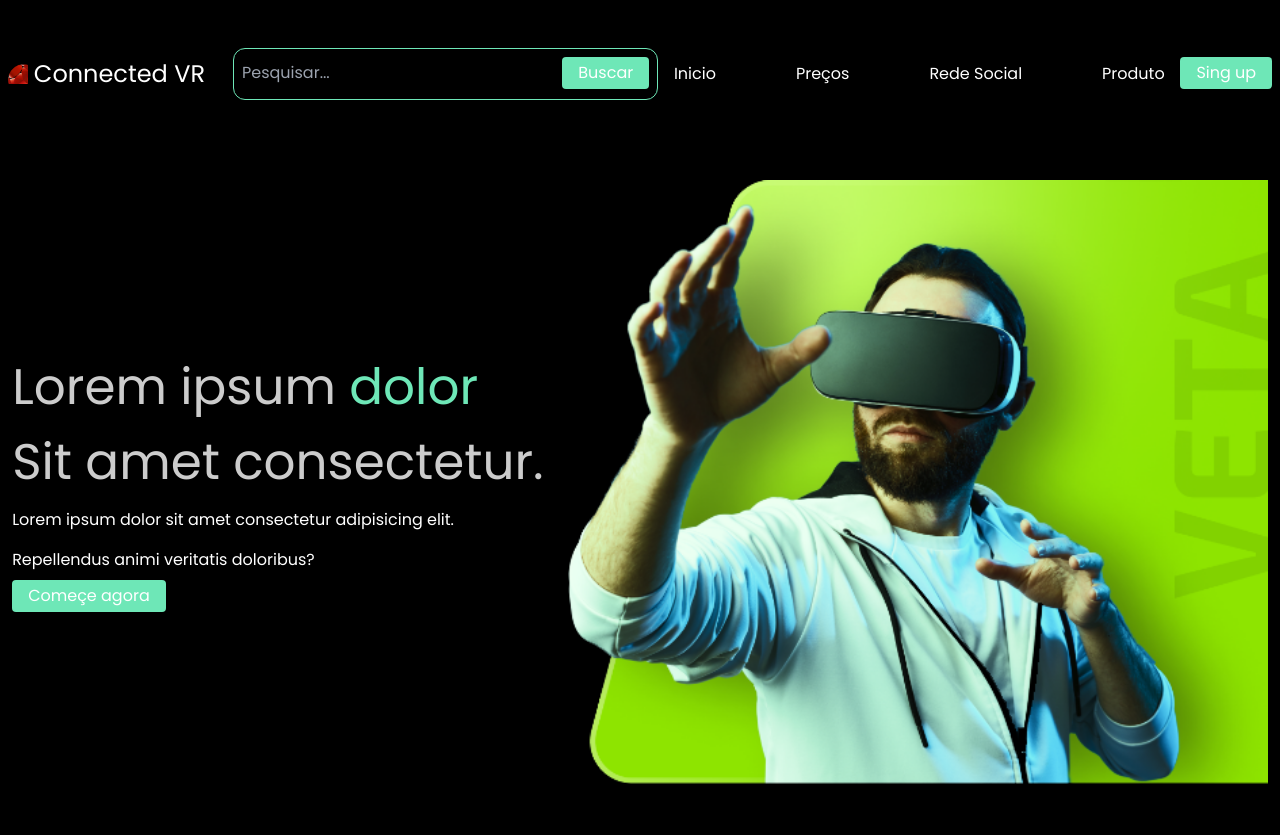
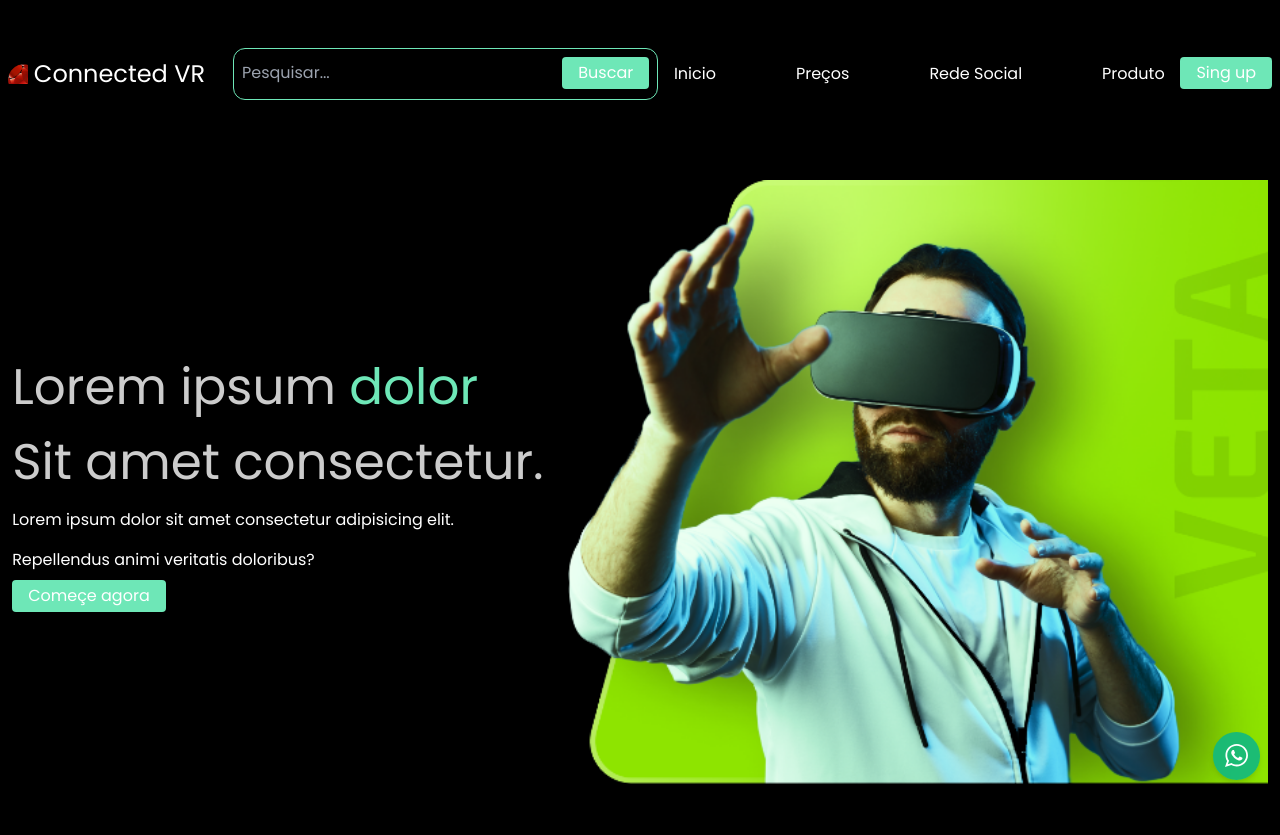
Before and after one commit to PauloHNSantos/landinpage-estudo, a plain HTML site: page index.html in a window 1280 px wide. Shown: the top 835 px of the page. Drawn offline with nearby package versions, Linux system fonts and the light colour scheme; a web font is replaced by a local one.

Commit message:
Refactor: Adiciona whatsapp

```diff
--- a/index.html
+++ b/index.html
@@ -8,7 +8,7 @@
     <link rel="stylesheet" href="./style.css">
     <title>Connected VR</title>
 </head>
-<body class="bg-black">
+<body class="bg-black relative">
     <main>
         <!--logo-->
         <header class="flex justify-around items-center mt-12 w-full">
@@ -30,7 +30,25 @@
                     </div>
                 </div>
             </div>
-
+            <a href="https://wa.me/5511999999999" target="_blank"  class="fixed bottom-5 right-5 bg-green-500 bg-opacity-90 hover:bg-green-600 py-3 px-3 rounded-full shadow-md text-sm">
+                <svg class="whatsapp-fixo-icone" fill="#fff" version="1.1" id="Layer_1" xmlns="http://www.w3.org/2000/svg" xmlns:xlink="http://www.w3.org/1999/xlink" x="0px" y="0px" width="23px" height="24px" viewBox="0 0 23 24" enable-background="new 0 0 23 24" xml:space="preserve">
+                  <g>
+                    <g>
+                      <path id="WhatsApp" d="M23,11.193c0,6.185-5.061,11.193-11.295,11.193c-1.969,0-3.834-0.512-5.47-1.406L0,23
+                        l2.044-6.006c-1.022-1.687-1.61-3.68-1.61-5.775C0.409,5.009,5.469,0,11.705,0C17.939,0,23,5.009,23,11.193z M11.705,1.789
+                        c-5.24,0-9.482,4.217-9.482,9.404c0,2.07,0.665,3.961,1.814,5.52l-1.175,3.502l3.654-1.15c1.508,0.996,3.297,1.559,5.214,1.559
+                        c5.213,0,9.48-4.217,9.48-9.43S16.943,1.789,11.705,1.789z M17.403,13.774c-0.077-0.103-0.255-0.179-0.536-0.332
+                        c-0.281-0.128-1.637-0.792-1.892-0.895s-0.435-0.128-0.613,0.128c-0.179,0.281-0.716,0.895-0.869,1.073s-0.332,0.204-0.587,0.077
+                        c-0.281-0.129-1.176-0.436-2.225-1.355c-0.817-0.715-1.379-1.635-1.533-1.891c-0.153-0.281-0.025-0.435,0.129-0.562
+                        c0.127-0.127,0.28-0.332,0.408-0.485s0.179-0.281,0.281-0.46c0.102-0.179,0.051-0.332-0.025-0.485
+                        C9.864,8.459,9.328,7.104,9.098,6.542c-0.23-0.536-0.46-0.46-0.613-0.46S8.126,6.057,7.948,6.057S7.462,6.133,7.207,6.389
+                        C6.951,6.67,6.235,7.334,6.235,8.689c0,1.354,0.997,2.657,1.125,2.836c0.128,0.18,1.917,3.041,4.728,4.141
+                        c2.811,1.099,2.811,0.74,3.322,0.689c0.511-0.051,1.635-0.664,1.865-1.303C17.48,14.439,17.48,13.902,17.403,13.774z">
+                      </path>
+                    </g>
+                  </g>
+                </svg>
+              </a>
             <ul class="flex list-none gap-20 text-white ">
                 <li class=" hover:text-green-300"><a href="#">Inicio</a></li>
                 <li class=" hover:text-green-300"><a href="#">Preços</a></li>
```
